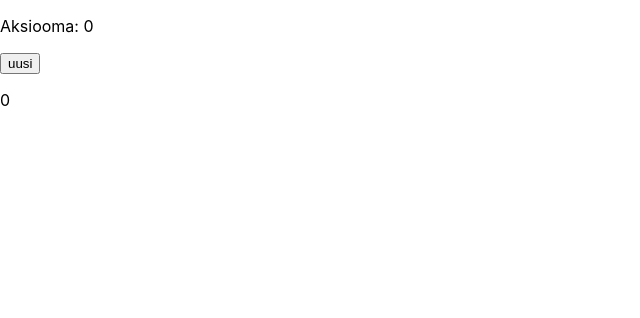
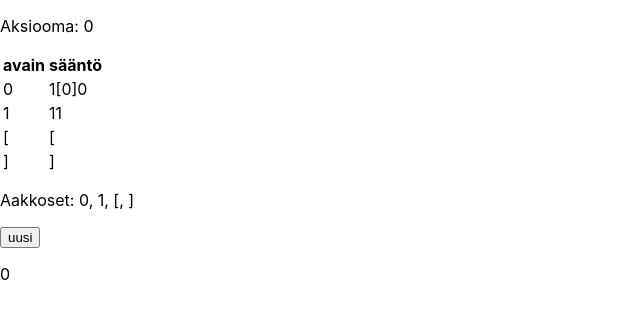
Before and after one commit to Halmela/L-System-JS, a React (Create React App) app in the folder l-system/: page / in a window 1280 px wide. Shown: the top 318 px of the page, without its empty margins (0-640 px from the left). Built offline with nearby package versions, Linux system fonts and the light colour scheme.

Commit message:
söpö esitys

```diff
--- a/l-system/src/App.js
+++ b/l-system/src/App.js
@@ -2,8 +2,6 @@ import React, {useState} from 'react';
 import './App.css';
 
 function App() {
-  const axiom = "0"
-
 
   const rules = [
     {
@@ -34,6 +32,7 @@ function App() {
   }
 
   console.log(system.axiom, system.rules, system.alphabet)
+  console.log(system.alphabet)
   //console.log(system.rules[1].key)
   //console.log(system.rules.forEach(i => console.log(i.rule)))
   /*console.log(system.rules
@@ -45,14 +44,9 @@ function App() {
     //.reduce((a, c) => a.concat(c))
     )
 */
-  const [iterations, setIterations] = useState([axiom])
+  const [iterations, setIterations] = useState([system.axiom])
 
-  /*const ret = () => {
-    return (
-      axiom.map(letter =>
-      rules.filter(rule => rule.find(_ => true) === letter))
-    )
-  }*/
+
 
   const replace = (word) => [...word]
     .map(letter => rules
@@ -67,16 +61,34 @@ function App() {
       .concat(
         replace(iterations[iterations.length - 1])))
 
-  const rows = () =>
-      iterations.map((r, i) => <Row key={i} text={r}/>)
+  const rows = (props) =>
+      props.map((r, i) => <Row key={i} text={r}/>)
 
+  const presenter = () =>
+      system.rules.map(pair => <Trow pair={pair} key={pair.key}/>)
 
   return (
    <div>
      <p>Aksiooma: {system.axiom}</p>
-     <button onClick={() => newIteration()}>uusi</button>
-     {rows()}
+     <table>
+      <tbody>
+        <tr><th>avain</th><th>sääntö</th></tr>
+        {presenter()}
+      </tbody>
+    </table>
+    <p>Aakkoset: {system.alphabet.sort().reduce((a, c) => a.concat(", ", c))}</p>
+    <button onClick={() => newIteration()}>uusi</button>
+    {rows(iterations)}
    </div>
+  )
+}
+
+const Trow = ({pair}) => {
+  return (
+    <tr>
+      <td>{pair.key}</td>
+      <td>{pair.rule}</td>
+    </tr>
   )
 }
 
```
